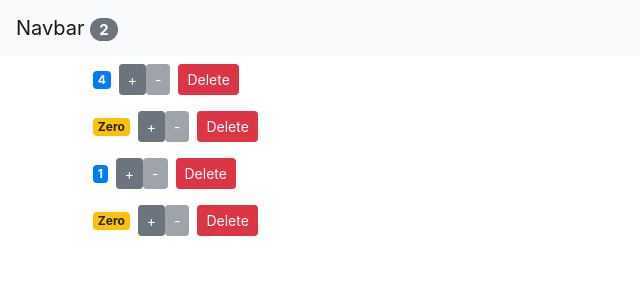
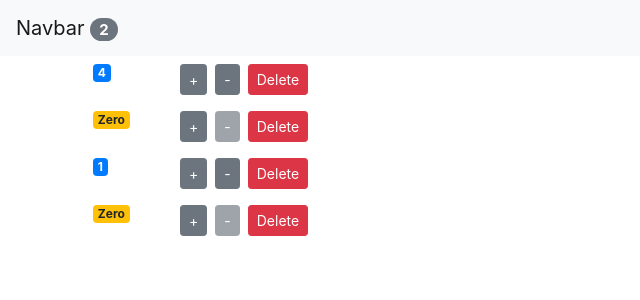
Before and after one commit to ivandtr/react-counter-app, a React (Create React App) app: page / in a window 1280 px wide. Shown: the top 300 px of the page, without its empty margins (0-640 px from the left). Built offline with nearby package versions, Linux system fonts and the light colour scheme.

Commit message:
Added bootstrap classes for layout in Counter component

```diff
--- a/src/components/counter.jsx
+++ b/src/components/counter.jsx
@@ -3,8 +3,11 @@
 class Counter extends Component {
   render() {
     return (
-      <div>
+      <div className="row">
+        <div className="col-1">
           <span className={this.getBadgeClasses()}>{this.formatCount()}</span>
+        </div>
+        <div className="col">
           <button
             onClick={() => this.props.onIncrement(this.props.counter)}
             className="btn btn-secondary btn-sm"
@@ -13,17 +16,18 @@
           </button>
           <button
             onClick={() => this.props.onDecrement(this.props.counter)}
-          className="btn btn-secondary btn-sm disabled"
-          disabled
+            className="btn btn-secondary btn-sm m-2"
+            disabled={this.props.counter.value === 0}
           >
             -
           </button>
           <button
             onClick={() => this.props.onDelete(this.props.counter.id)}
-          className="btn btn-danger btn-sm m-2"
+            className="btn btn-danger btn-sm"
           >
             Delete
           </button>
+        </div>
       </div>
     );
   }
@@ -34,12 +38,6 @@
     return classes;
   }
 
-  disableClass() {
-    let classes = 'btn btn-secondary btn-sm';
-    classes += this.props.counter.value === 0 ? 'disabled' : '';
-    return classes;
-  }
-
   formatCount() {
     const { value } = this.props.counter;
     return value === 0 ? 'Zero' : value;
```
Lines whose indentation alone changed are shown as unchanged.
